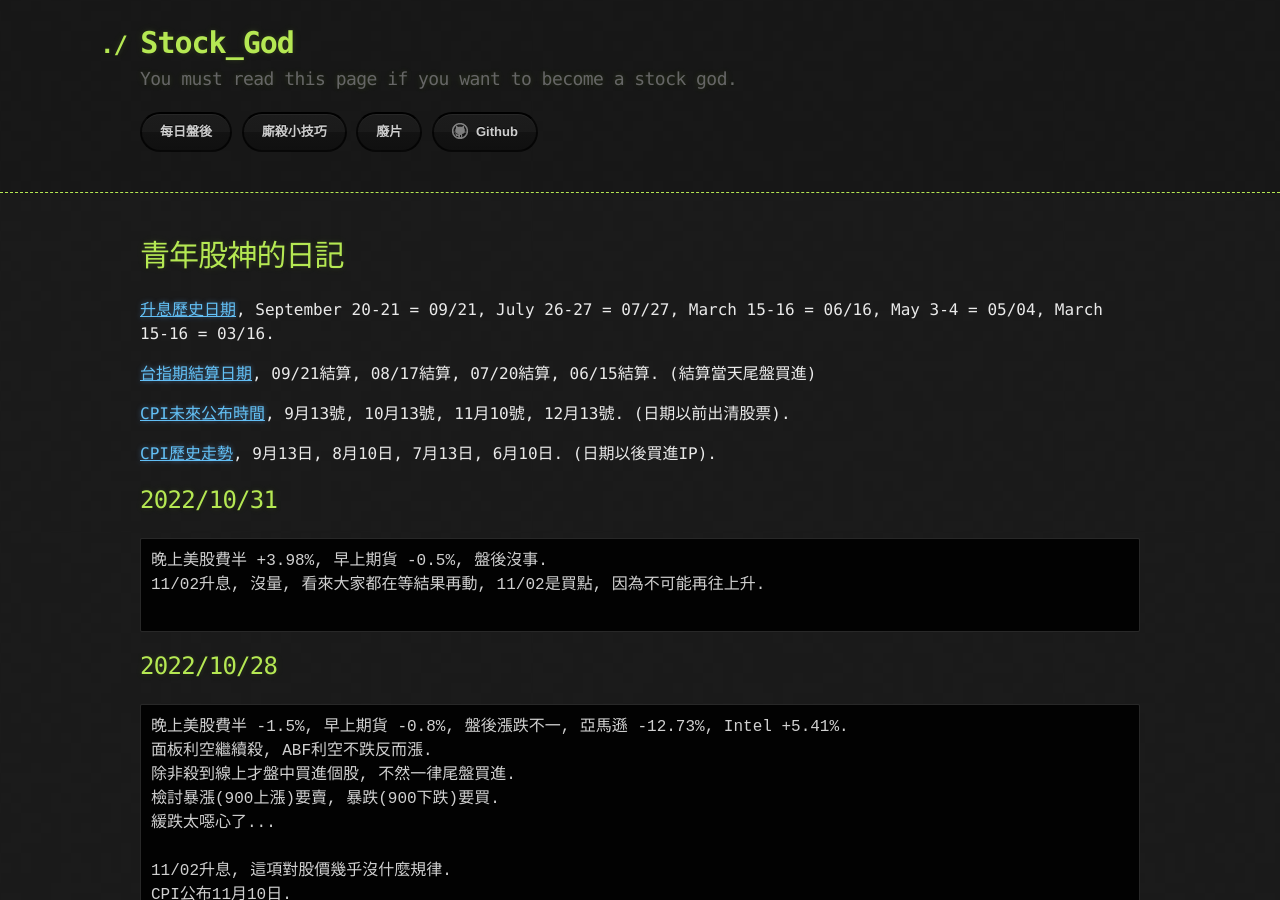
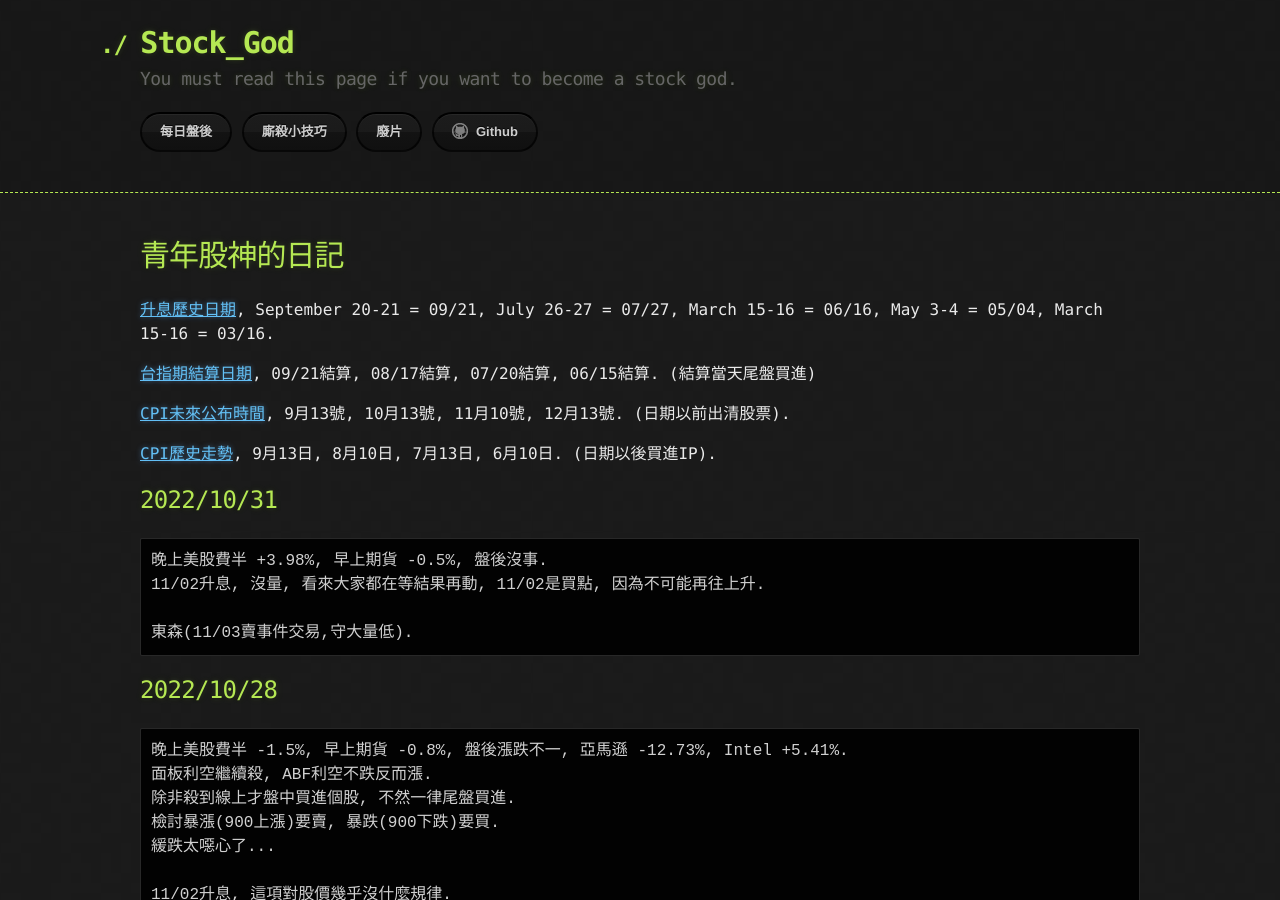
Before and after one commit to lepg5487/Stock_God, a Jekyll site: the page built from index.md, in a window 1280 px wide and 900 px high. Built offline with Jekyll 4.4.1, drawn with Linux system fonts in a browser that asks for light colours; our own code applies the rules of GitHub Pages for plain Markdown files.

Commit message:
Update index.md

````diff
--- a/index.md
+++ b/index.md
@@ -17,6 +17,7 @@ layout: testlayouts
 晚上美股費半 +3.98%, 早上期貨 -0.5%, 盤後沒事.
 11/02升息, 沒量, 看來大家都在等結果再動, 11/02是買點, 因為不可能再往上升.
 
+東森(11/03賣事件交易,守大量低).
 ```
 
 ## 2022/10/28
````
